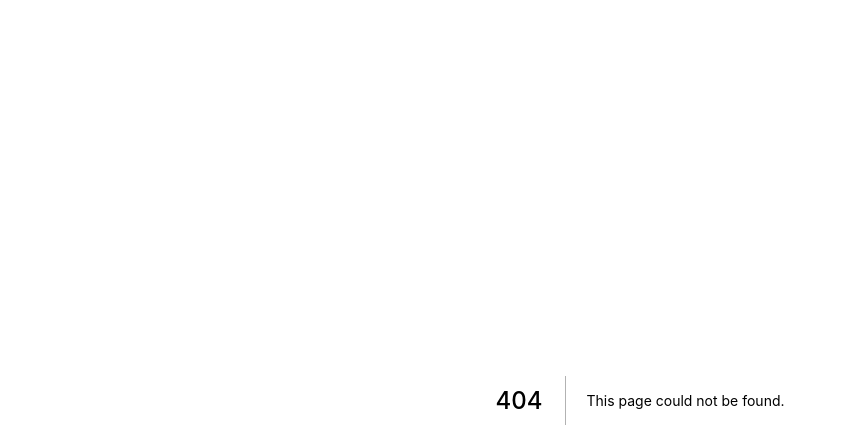
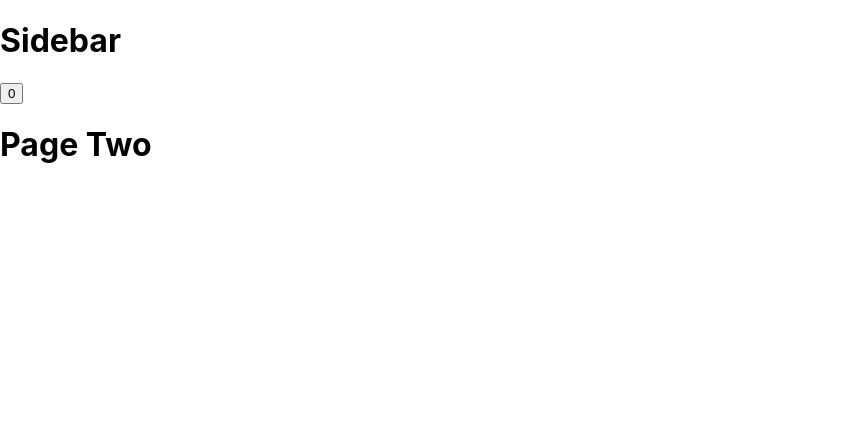
Before and after one commit to michaeljfuller/ingrid, a Next.js app: page /two in a window 1280 px wide. Before the commit this address had no page. Shown: the top 448 px of the page, without its empty margins (0-847 px from the left). Built offline with nearby package versions, Linux system fonts and the light colour scheme.

Commit message:
Add Layout component with UseLayout decorator.

```diff
--- /dev/null
+++ b/components/navigation/Sidebar.tsx
@@ -0,0 +1,16 @@
+import React, {PropsWithChildren, useState} from "react";
+
+export interface SidebarProps {
+
+}
+
+export default function Sidebar({
+    children
+}: PropsWithChildren<SidebarProps>) {
+    const [count, setCount] = useState(0);
+    return <div>
+        <h1>Sidebar</h1>
+        <button onClick={() => setCount(count+1)}>{count}</button>
+        {children}
+    </div>
+}
--- /dev/null
+++ b/components/pages/Layout.tsx
@@ -0,0 +1,6 @@
+import React, {PropsWithChildren} from "react";
+import Sidebar from "../navigation/Sidebar";
+
+export default function Layout(props: PropsWithChildren<{}>) {
+    return <Sidebar>{props.children}</Sidebar>
+}
--- /dev/null
+++ b/decorators/pages/UseLayout.ts
@@ -0,0 +1,19 @@
+import React from "react";
+import Layout from "../../components/pages/Layout";
+
+/**
+ * Attach a static 'getLayout' function to a page class, for the root App component to call.
+ */
+export default function UseLayout() {
+    return (
+        constructor: WithLayout<Function>
+    ) => {
+        constructor.getLayout = getLayout;
+    }
+}
+
+export type WithLayout<Component extends Function> = Component & { getLayout?: typeof getLayout };
+
+export function getLayout(page: React.ReactElement) {
+    return React.createElement(Layout, {}, page);
+}
--- a/pages/_app.tsx
+++ b/pages/_app.tsx
@@ -1,7 +1,20 @@
+import React from 'react';
 import '../styles/globals.css'
-import type { AppProps } from 'next/app'
+import type { AppProps as NextAppProps } from 'next/app'
+import {WithLayout} from "../decorators/pages/UseLayout";
 
-function MyApp({ Component, pageProps }: AppProps) {
-  return <Component {...pageProps} />
+export type AppProps = NextAppProps & {
+  Component: WithLayout<NextAppProps['Component']>;
+};
+
+function MyApp({
+  Component,
+  pageProps
+}: AppProps) {
+  const getLayout = Component.getLayout || ((page) => page);
+
+  return getLayout(
+      <Component {...pageProps} />
+  );
 }
 export default MyApp
--- /dev/null
+++ b/pages/two.tsx
@@ -0,0 +1,9 @@
+import React from "react";
+import UseLayout from "../decorators/pages/UseLayout";
+
+@UseLayout()
+export default class Two extends React.Component {
+    render() {
+        return <h1>Page Two</h1>
+    }
+}
```
Also changed, not shown: pages/index.tsx (+14 -4 lines).
